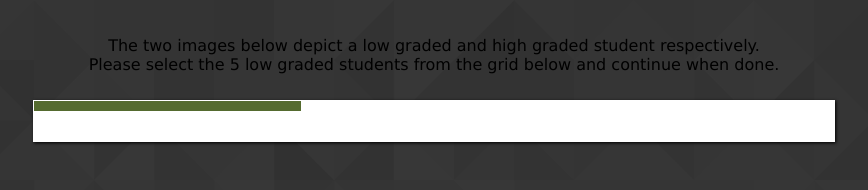
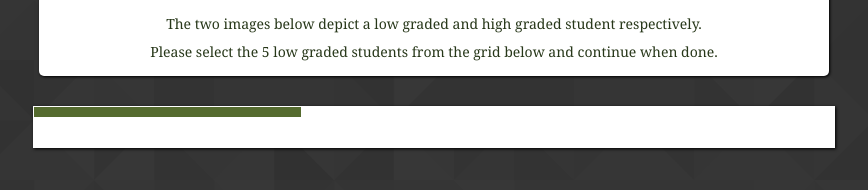
Before and after one commit to jamesjacko/glyphs1, a website: page implementation/survey.html in a window 1280 px wide. Shown: the whole page, without its empty margins (206-1074 px from the left). Drawn offline with nearby package versions, Linux system fonts and the light colour scheme; no server answers.

Commit message:
Styles tweak

```diff
--- a/implementation/css/master.css
+++ b/implementation/css/master.css
@@ -1,8 +1,10 @@
 body{
-  font-family: 'Lucida Grande', 'Lucida Sans Unicode', arial, sans-serif;
+  font-family: Georgia, "Times New Roman", Serif;
   margin:0;
-  padding:20px 0 0;
+  padding:0;
   background: url("../images/footer_lodyas.png") repeat;
+  font-size:14px;
+  color: #273719;
 }
 #wrapper{
   width:770px;
@@ -10,7 +12,7 @@ body{
   clear: both;
   position: relative;
   padding: 25px 15px 15px;
-  background: white;
+  background: #FFFFFF;
   box-shadow: 1px 1px 3px #000;
   border: 1px solid #FFF;
 }
@@ -19,6 +21,14 @@ body{
 }
 #description{
   text-align: center;
+  width:770px;
+  background: #FFFFFF;
+  margin:0 auto 20px;
+  padding:20px 10px 10px;
+  border-radius: 5px;
+  margin-top:-10px;
+  box-shadow: 1px 1px 3px #000;
+  line-height: 2;
 }
 #explanation{
   width:220px;
```
